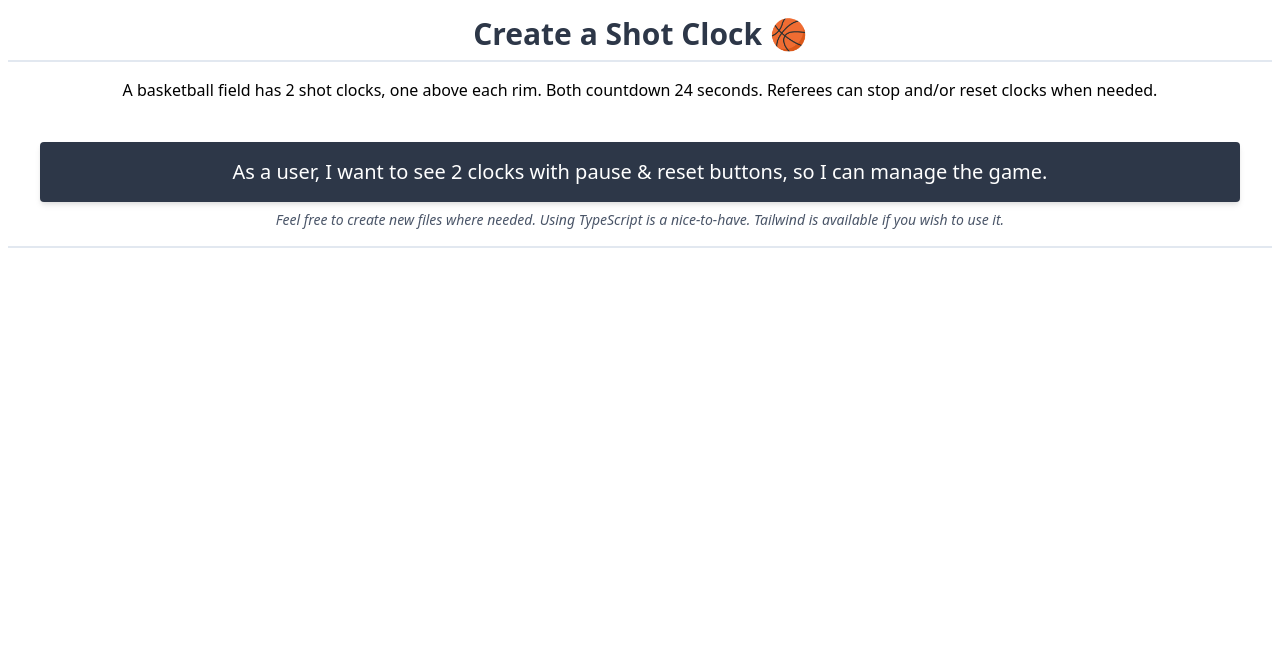
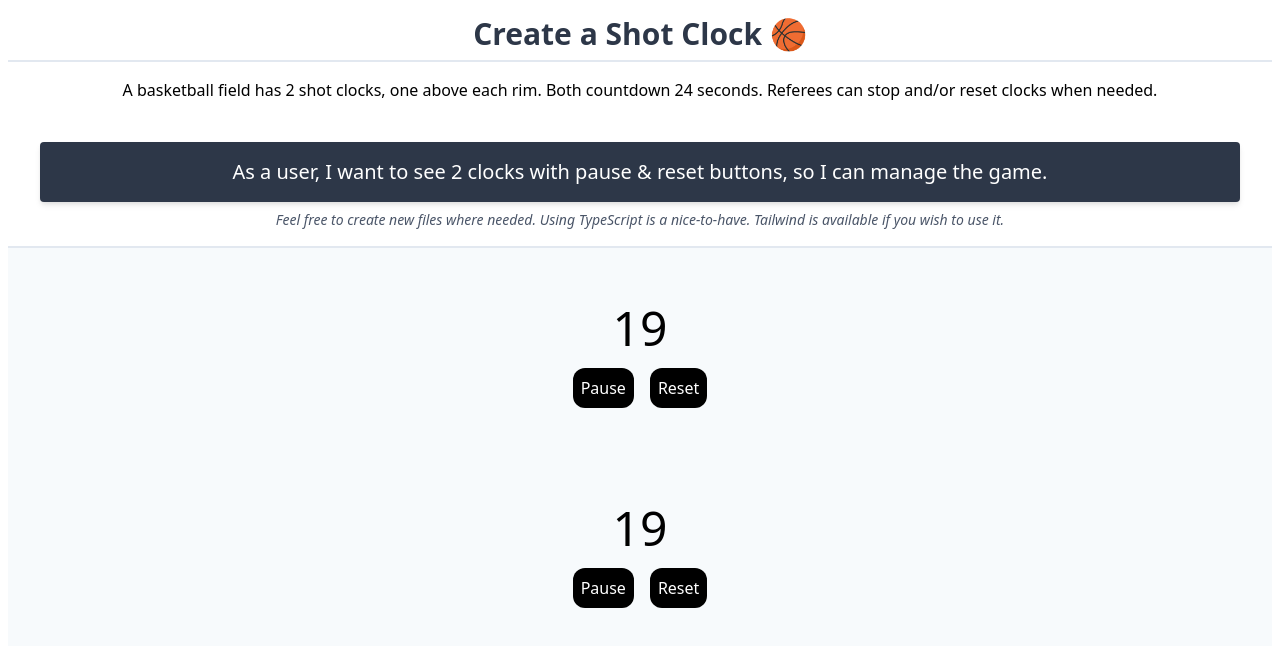
Before and after one commit to sorin89/shotclock, a React (Create React App) app: page / in a window 1280 px wide. Shown: the top 646 px of the page. Built offline with nearby package versions, Linux system fonts and the light colour scheme.

Commit message:
clock component

```diff
--- a/src/App.tsx
+++ b/src/App.tsx
@@ -1,4 +1,5 @@
 import React from 'react';
+import Clock from './components/clock';
 
 function App() {
   return (
@@ -23,6 +24,8 @@ function App() {
         </p>
       </div>
       <hr className="border" />
+      <Clock/>
+      <Clock/>
     </div>
   );
 }
--- /dev/null
+++ b/src/components/clock.js
@@ -0,0 +1,39 @@
+import React, { useState, useEffect } from 'react';
+
+const Clock = () => {
+  const [seconds, setSeconds] = useState(24);
+  const [isRunning, setIsRunning] = useState(true);
+
+  useEffect(() => {
+    let timer;
+
+    if (isRunning && seconds > 0) {
+      timer = setInterval(() => {
+        setSeconds((prevSeconds) => prevSeconds - 1);
+      }, 1000);
+    }
+
+    return () => clearInterval(timer);
+  }, [isRunning, seconds]);
+
+  const Pause = () => {
+    setIsRunning(false);
+  };
+
+  const Reset = () => {
+    setSeconds(24);
+    setIsRunning(true);
+  };
+
+  return (
+    <div className="bg-gray-100 py-10">
+      <div className="text-5xl my-4">{seconds}</div>
+      <div className="">
+        <button onClick={Pause} className='mx-2 bg-black text-white p-2 rounded-xl'>Pause</button>
+        <button onClick={Reset} className='mx-2 bg-black text-white p-2 rounded-xl'>Reset</button>
+      </div>
+    </div>
+  );
+};
+
+export default Clock;
```
Also changed, not shown: 1 other file (tests, documents, lock files or other folders).
